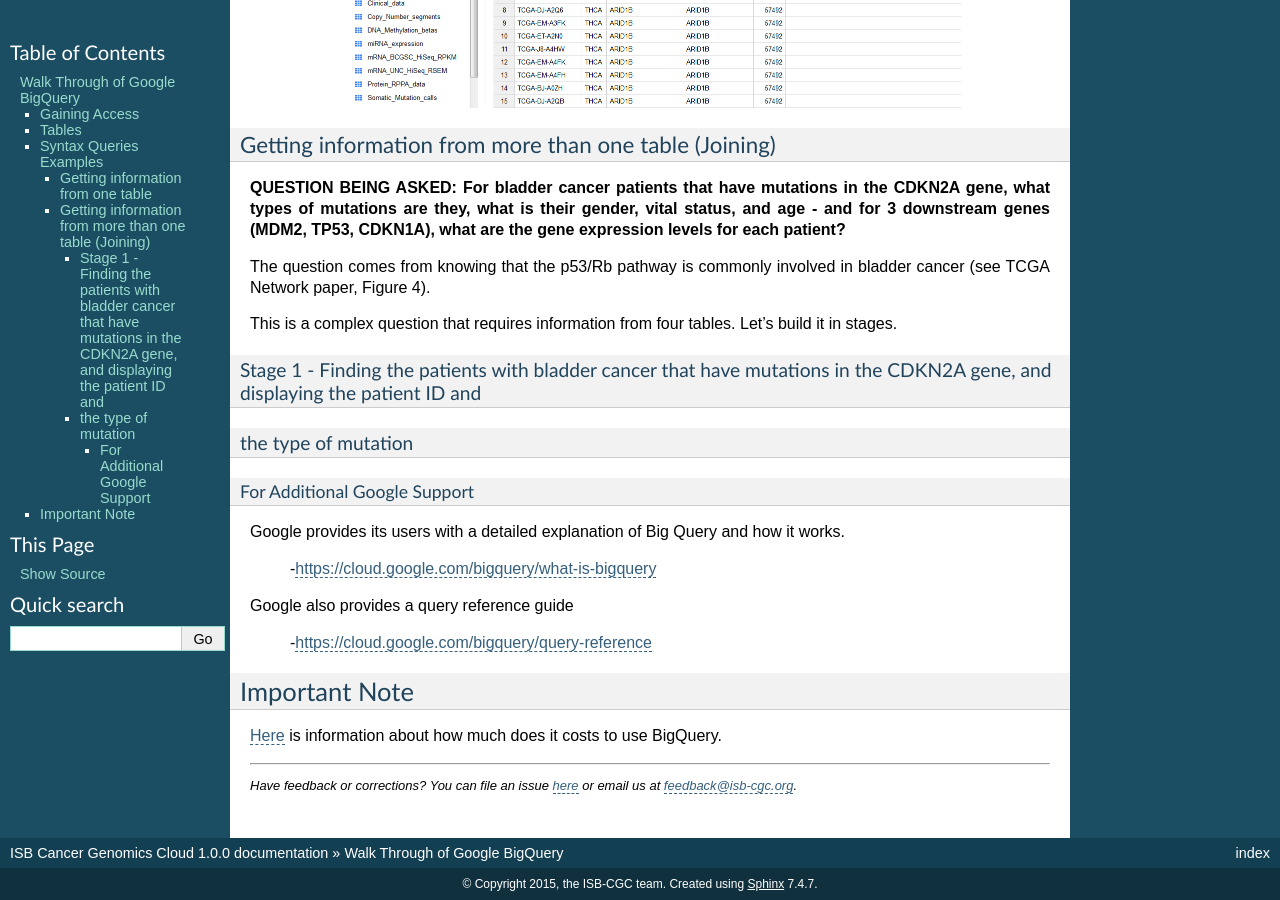
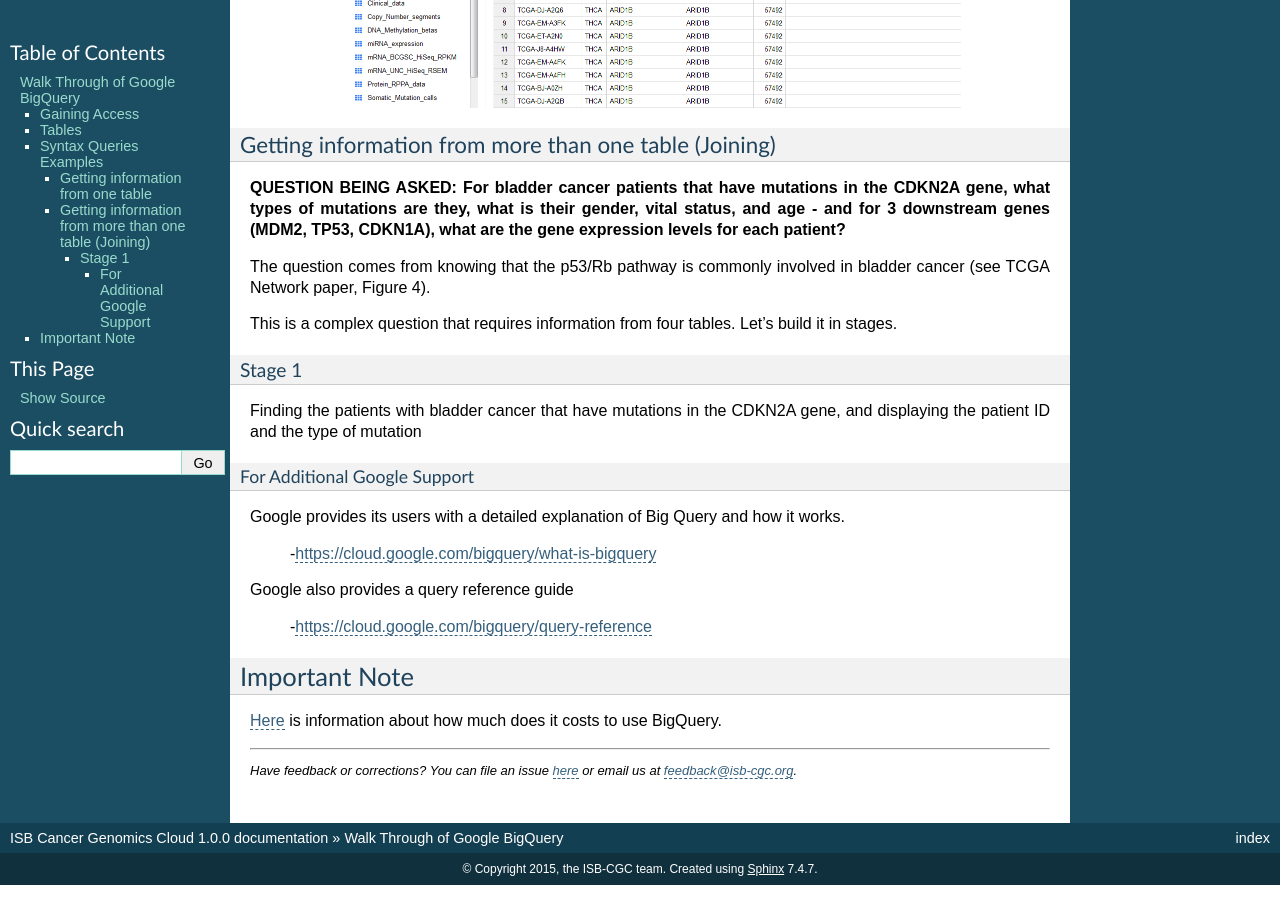
Before and after one commit to isb-cgc/readthedocs, a Sphinx documentation site: the page built from docs/source/sections/progapi/bigqueryGUI/WalkthroughOfGoogleBigQuery.rst, in a window 1280 px wide and 900 px high, scrolled down 2077 px. Built offline with Sphinx 7.4.7, drawn with Linux system fonts in a browser that asks for light colours.

Commit message:
Update WalkthroughOfGoogleBigQuery.rst

```diff
--- a/docs/source/sections/progapi/bigqueryGUI/WalkthroughOfGoogleBigQuery.rst
+++ b/docs/source/sections/progapi/bigqueryGUI/WalkthroughOfGoogleBigQuery.rst
@@ -78,10 +78,10 @@ The question comes from knowing that the p53/Rb pathway is commonly involved in
 
 This is a complex question that requires information from four tables.  Let's build it in stages.
 
-Stage 1 - Finding the patients with bladder cancer that have mutations in the CDKN2A gene, and displaying the patient ID and
-****************************************************************************************************************************
+Stage 1
+*******
+Finding the patients with bladder cancer that have mutations in the CDKN2A gene, and displaying the patient ID and
 the type of mutation
-********************
 
 For Additional Google Support
 =============================
```
